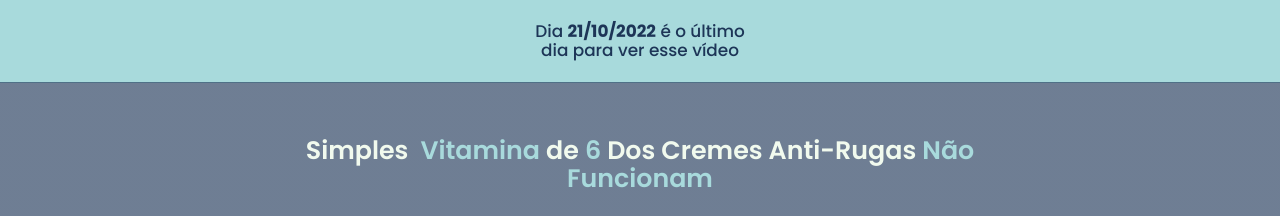
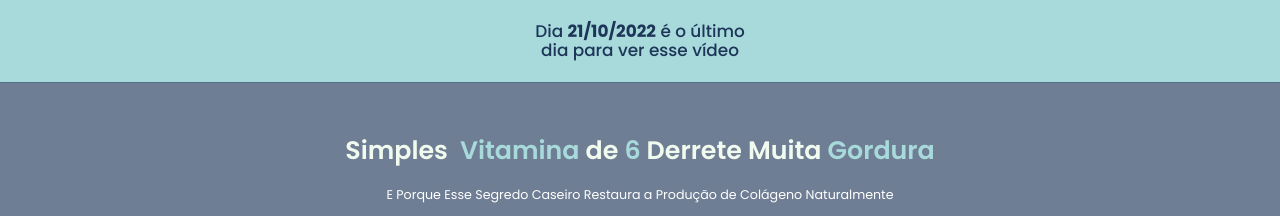
Before and after one commit to juniorjcf1/dermaoficial.online, a plain HTML site: page index.html in a window 1280 px wide. Shown: the top 216 px of the page. Drawn offline with Linux system fonts and the light colour scheme; a script that the page names is missing.

Commit message:
Update index.html

```diff
--- a/index.html
+++ b/index.html
@@ -129,7 +129,7 @@ text-align: center;
 </style>
 <div class="headline-HkBGbz0384083-element headline">
 <h1>
-Simples &nbsp;<span style="color:#a8dadc">Vitamina</span>&nbsp;de&nbsp;<span style="color:#a8dadc">6</span>&nbsp;Dos Cremes Anti-Rugas&nbsp;<span style="color:#a8dadc">Não Funcionam</span>
+Simples &nbsp;<span style="color:#a8dadc">Vitamina</span>&nbsp;de&nbsp;<span style="color:#a8dadc">6</span>&nbsp;Derrete Muita&nbsp;<span style="color:#a8dadc">Gordura</span>
 </h1>
 </div>
 </div>
```
